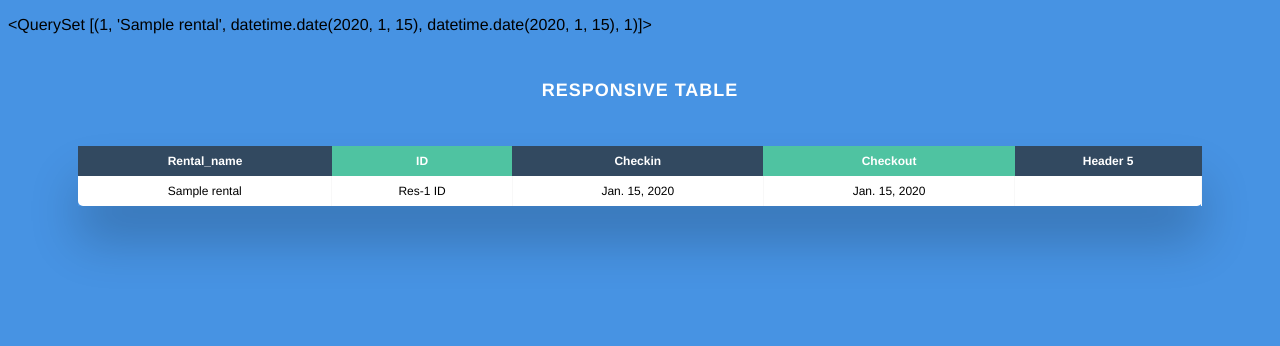
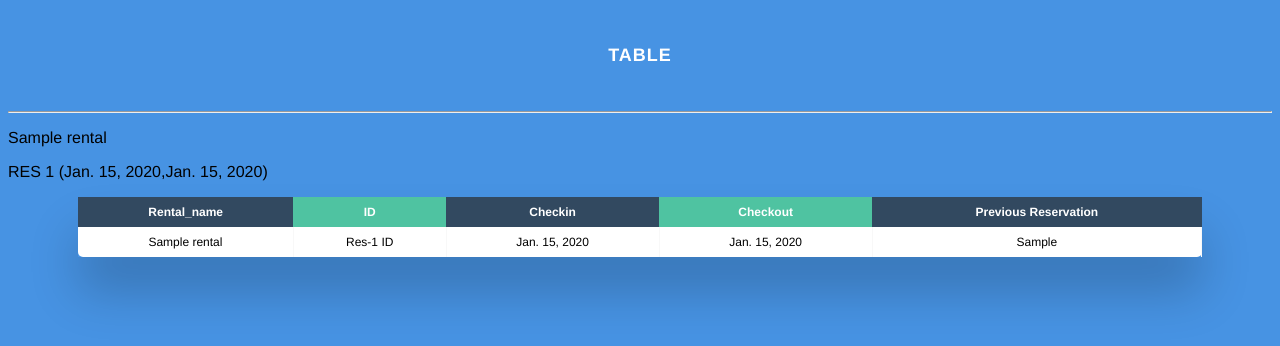
Before and after one commit to lorrainekamanda/GuestReady, a Django app: page / in a window 1280 px wide. Shown: the top 346 px of the page. Run offline with Django 3.2, Linux system fonts and the light colour scheme; tables that the repository leaves empty hold one stand-in row (values such as "Sample post").

Commit message:
add previous reservation to database

```diff
--- a/guestapp/models.py
+++ b/guestapp/models.py
@@ -1,48 +1,56 @@
 from django.db import models
 from datetime import datetime
+from django.db.models.signals import post_save
+
 
 class Rental(models.Model):
-   name = models.CharField(max_length = 200,unique = True)
+   name = models.CharField(max_length=200, unique=True)
 
    def __str__(self):
        return self.name
 
+
 class Reservation(models.Model):
-   id = models.AutoField(primary_key=True)
-   rental = models.ForeignKey(Rental,on_delete = models.CASCADE,null = True,blank = True)
+   rental = models.ForeignKey(
+       Rental, on_delete=models.CASCADE, null=True, blank=True)
    checkin = models.DateField()
    checkout = models.DateField()
-   previous_reservation = models.IntegerField(default = 0,null = True,blank=True)
+   previous_reservation = models.CharField(max_length=10, null=True, blank=True)
 
    def __str__(self):
        return self.rental.name
 
    @property
    def previous_reservation_id(self):
-         previous_reservation = Reservation.objects.filter(id = id).order_by('id').exclude(id = self.id).last()
-         return previous_reservation
+       rental = self.rental
+       previous_reservation = Reservation.objects.filter(
+           rental=rental.id, id__lte=self.id).order_by('id').exclude(id=self.id).last()
+       if previous_reservation:
+           return previous_reservation
+       return ""
+
+
+def reservation_post_save(sender, instance, created, *args, **kwargs):
+   if created:
+       rental = instance.rental
+       previous_reservation = Reservation.objects.filter(
+           rental=rental.id, id__lte=instance.id).order_by('id').exclude(id=instance.id).last()
+       if previous_reservation:
+           instance.previous_reservation = str(previous_reservation.id)
+           instance.save()
+       else:
+           instance.previous_reservation = "-"
+           instance.save()
+
+
+post_save.connect(reservation_post_save, sender=Reservation)
+
 
 class Previous_reservation(models.Model):
-    pre_rental = models.ForeignKey(Rental,on_delete = models.CASCADE,null = True,blank = True,related_name='pre_rental')
-    pre_reservation = models.ForeignKey(Reservation,on_delete = models.CASCADE,null = True,blank = True,related_name='pre_reservation')
+   pre_rental = models.ForeignKey(
+       Rental, on_delete=models.CASCADE, null=True, blank=True, related_name='pre_rental')
+   pre_reservation = models.ForeignKey(
+       Reservation, on_delete=models.CASCADE, null=True, blank=True, related_name='pre_reservation')
 
-    def __str__(self):
+   def __str__(self):
        return self.pre_rental.name
-
-
-
-#    @property
-#    def previous_reservation_id(self):
-#          next_issue = Reservation.objects.filter(id = id).order_by('id').exclude(id = self.id).last()
-#          return next_issue
-
-
-#    @property
-#    def previous_reservation_id(self):
-#         rental = self.rental
-#         reservations_id = Reservation.objects.filter_by(rental = rental, id__lte=self.id).exclude(id = self.id).last()
-#         if reservations_id != None:
-#             return reservation.id
-
-#         else:
-#             return("-")
--- a/guestapp/views.py
+++ b/guestapp/views.py
@@ -8,18 +8,15 @@ class Reservations(View):
 
 
     def get(self,request):
-         values_list_queryset =  Reservation.objects.values_list('id','rental__name','checkin','checkout').annotate(dcount=Count('rental__id'))
-
-
-
-
-
-         reservations = Reservation.objects.values('id','rental__name','checkin','checkout')
-
+         queryset =  Reservation.objects.values('id','rental__name','checkin','checkout')
+         rental =  Rental.objects.all()
+         reservations = Reservation.objects.values('id','rental__name','checkin','checkout','previous_reservation')
+         new_id = Reservation.objects.filter(rental= rental )
          context = {
 
-               'values_list_queryset':values_list_queryset,
+               'queryset':queryset,
                'reservations':reservations,
+               'rental':rental,
 
          }
 
--- a/templates/index.html
+++ b/templates/index.html
@@ -136,9 +136,27 @@ h2{
 }
 </style>
 <body>
-    <p>{{values_list_queryset}}</p>
-    <h2>Responsive Table</h2>
 
+
+    <h2>Table</h2>
+
+
+    {% for rent in rental %}
+    <hr>
+    <p>{{rent.name}}</p>
+
+    {%for query in queryset %}
+
+    {% if query.rental__name == rent.name %}
+   <p>RES {{query.id}} ({{query.checkin}},{{query.checkout}})</p>
+   {% endif %}
+
+   {% empty %}
+   <p>No reservation</p>
+
+   {% endfor %}
+
+   {% endfor %}
 
 <div class="table-wrapper">
     <table class="fl-table">
@@ -148,7 +166,7 @@ h2{
             <th>ID</th>
             <th>Checkin</th>
             <th>Checkout</th>
-            <th>Header 5</th>
+            <th>Previous Reservation</th>
         </tr>
         </thead>
         <tbody>
@@ -162,7 +180,7 @@ h2{
             <td>Res-{{reservation.id}} ID</td>
             <td>{{reservation.checkin}}</td>
             <td>{{reservation.checkout}}</td>
-            <td>{{reserve.id}}</td>
+            <td>{{reservation.previous_reservation}}</td>
 
 
         </tr>
```
Also changed, not shown: guestapp/migrations/0009_alter_reservation_rental.py (added), guestapp/migrations/0010_auto_20220428_0338.py (added).
